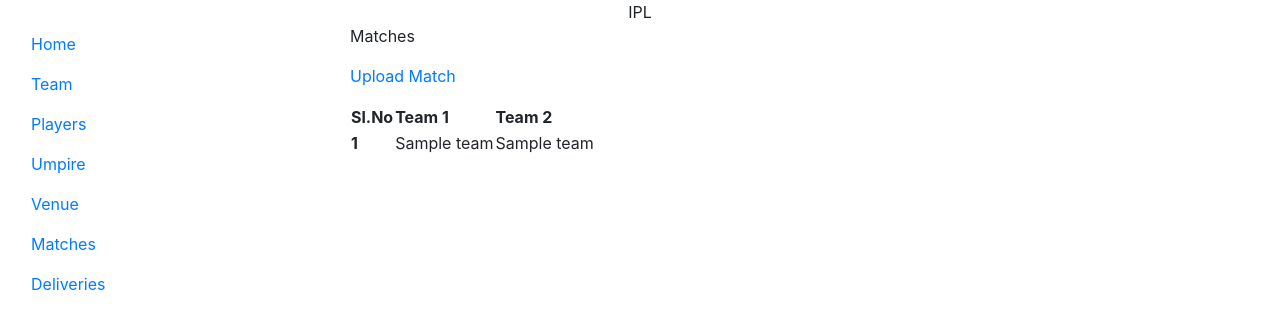
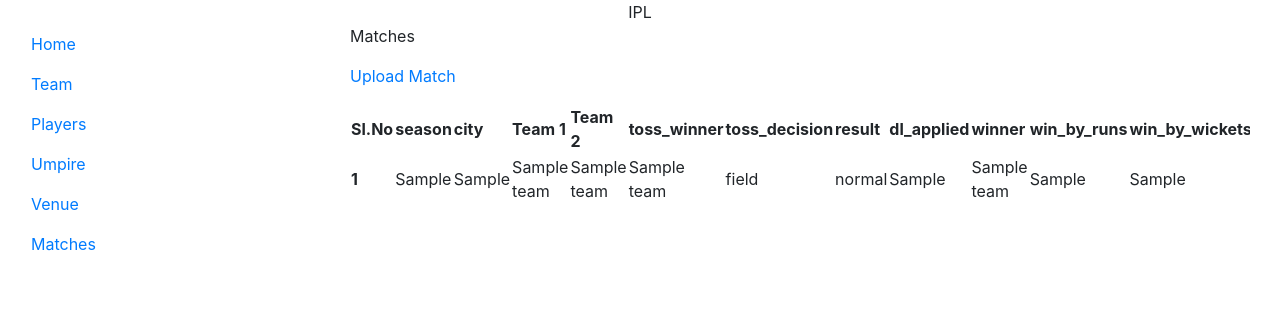
Before and after one commit to roopagokul24/testproject, a Django app: template templates/dashboard/match.html in a window 1280 px wide. Shown: the top 329 px of the page. Run offline with Django 3.2, Linux system fonts and the light colour scheme; tables that the repository leaves empty hold one stand-in row (values such as "Sample post"); the template is opened without the code that fills it: values that come from a table or form of the project are taken from there, most other values are stand-ins (such as "Sample title", 1, 10 or a date in 2020); parts of the project's set-up code (start-up, migrations or seed data) failed here and were passed over; some libraries are stand-ins or nearby versions.

Commit message:
8 questions answered

```diff
--- a/apps/dashboard/views.py
+++ b/apps/dashboard/views.py
@@ -265,7 +265,7 @@ class UploadMatchView(FormView):
             season = worksheet[index].value
 
             index = "B"+str(i)
-            date = worksheet[index].value
+            city = worksheet[index].value
 
             # index = "C"+str(i)
             # date = worksheet[index].value
@@ -314,6 +314,7 @@ class UploadMatchView(FormView):
 
             obj = Match()
             obj.season = season
+            obj.city = city
             # obj.date = date
             obj.team1 =  Team.objects.filter(name=team1).first()
             obj.team2 =  Team.objects.filter(name=team2).first()
--- a/templates/dashboard/dashboard_base.html
+++ b/templates/dashboard/dashboard_base.html
@@ -58,7 +58,7 @@
              <a class="nav-link"  href="{% url 'dashboard:umpires' %}" aria-selected="false">Umpire</a>
              <a class="nav-link"  href="{% url 'dashboard:venues' %}" aria-selected="false">Venue</a>
              <a class="nav-link"  href="{% url 'dashboard:matches' %}" aria-selected="false">Matches</a>
-             <a class="nav-link"  href="" aria-selected="false">Deliveries</a>
+             <!-- <a class="nav-link"  href="" aria-selected="false">Deliveries</a> -->
            </div>
          </div>
          <div class="col-9">
--- a/templates/dashboard/match.html
+++ b/templates/dashboard/match.html
@@ -11,17 +11,45 @@
             <div class="col-12 col-md-12">
                <p>Matches</p>
                <p><a href="{% url 'dashboard:upload-match' %}"> Upload Match</a></p>
-               <table class="product-table">
+               <table class="product-table table-responsive">
                  <th>Sl.No</th>
+                 <th>season</th>
+                 <th>city</th>
                  <th>Team 1</th>
                  <th>Team 2</th>
+                 <th>toss_winner</th>
+                 <th>toss_decision</th>
+                 <th>result</th>
+                 <th>dl_applied</th>
+                 <th>winner</th>
+                 <th>win_by_runs</th>
+                 <th>win_by_wickets</th>
+                 <th>player_of_match</th>
+                 <th>Venue</th>
+                 <th>umpire1</th>
+                 <th>umpire2</th>
+                 <th>umpire3</th>
                  {% paginate 10 list %}
                  {% get_pages %}
                  {% for item in list %}
                    <tr>
                        <th scope="row">{{ pages.current_start_index|add:forloop.counter0 }}</th>
+                       <td>{{ item.season }} </td>
+                       <td>{{ item.city }} </td>
                        <td>{{ item.team1 }} </td>
                        <td>{{ item.team2 }} </td>
+                       <td>{{ item.toss_winner }} </td>
+                       <td>{{ item.toss_decision }} </td>
+                       <td>{{ item.result }} </td>
+                       <td>{{ item.dl_applied }} </td>
+                       <td>{{ item.winner }} </td>
+                       <td>{{ item.win_by_runs }} </td>
+                       <td>{{ item.win_by_wickets }} </td>
+                       <td>{{ item.player_of_match }} </td>
+                       <td>{{ item.venue }} </td>
+                       <td>{{ item.umpire1 }} </td>
+                       <td>{{ item.umpire2 }} </td>
+                       <td>{{ item.umpire3 }} </td>
                    </tr>
                 {% endfor %}
                 </table>
```
Also changed, not shown: apps/general/views.py (+26 -2 lines), templates/general/home.html (+58 -28 lines).
